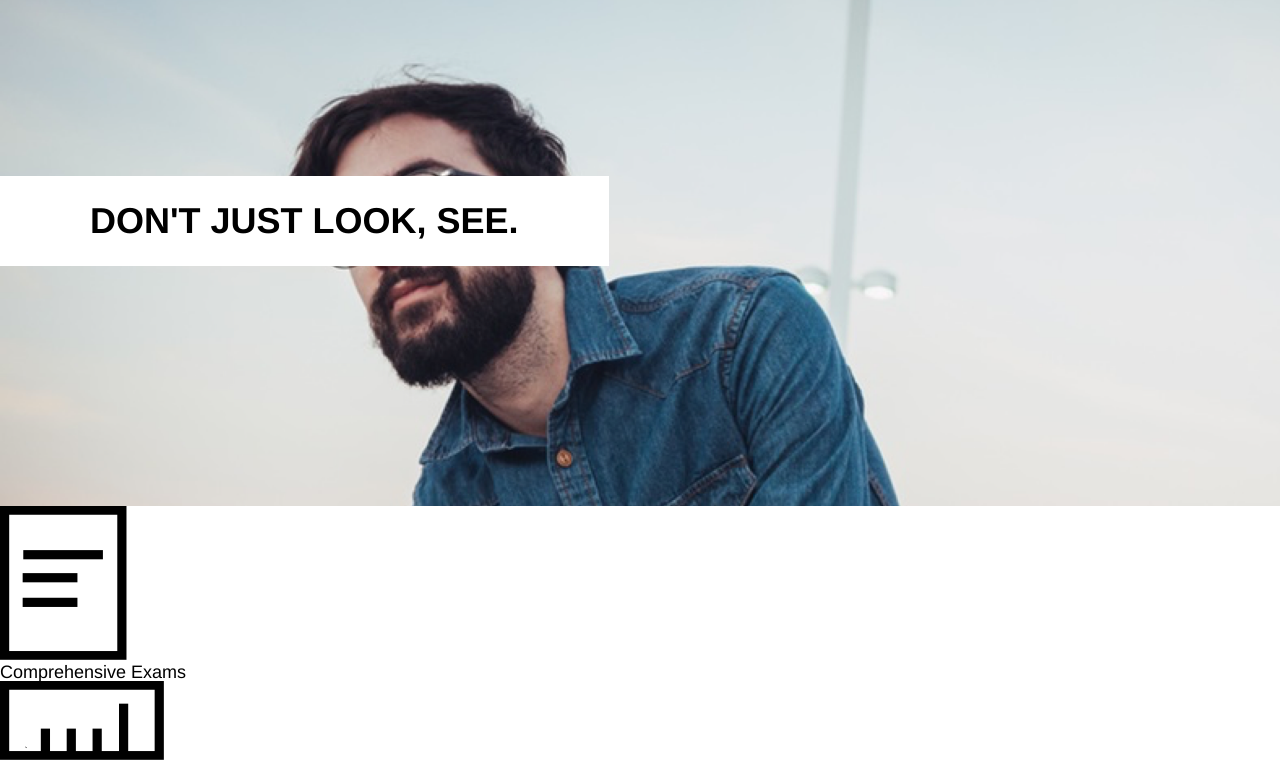
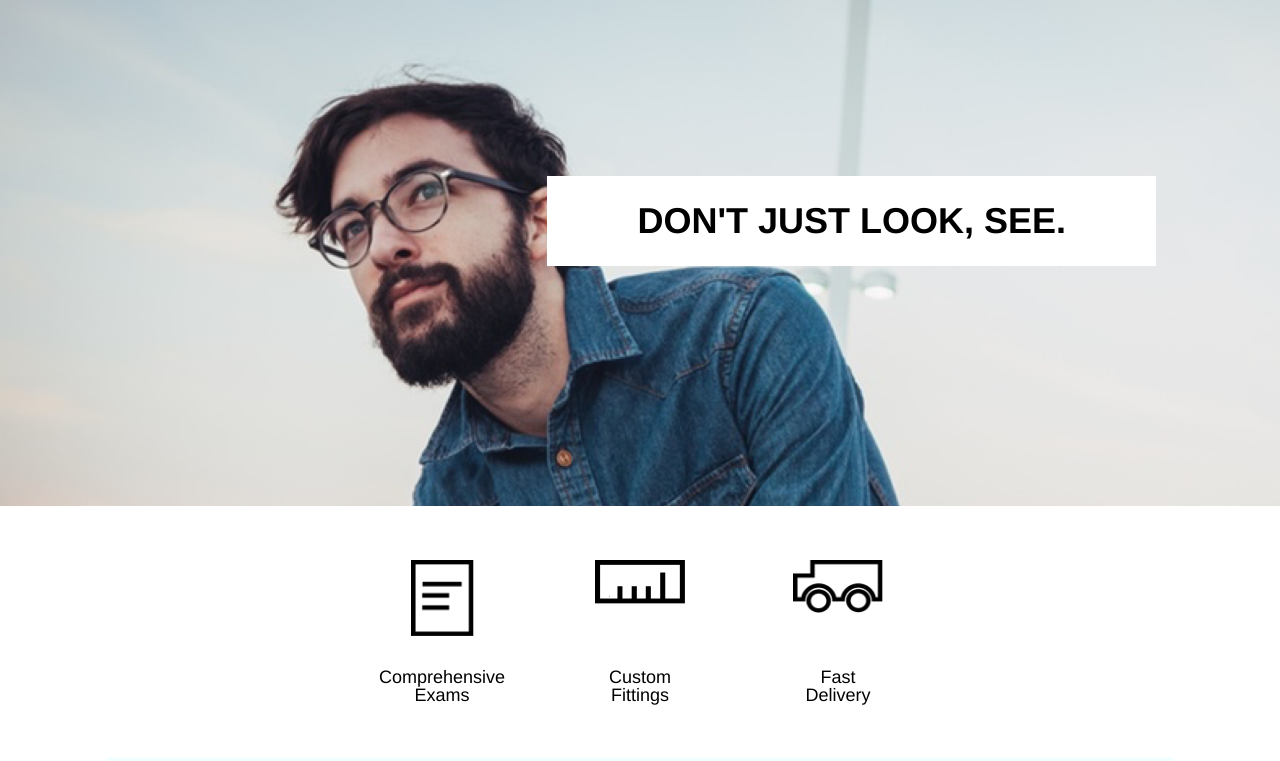
Before and after one commit to amarides/projects, a plain HTML site: page Tortoiseshell-Optics/index.html in a window 1280 px wide. Shown: the part 52-813 px from the top of the page. Drawn offline with Linux system fonts and the light colour scheme.

Commit message:
Add more html and css for optics site

```diff
--- a/Tortoiseshell-Optics/index.html
+++ b/Tortoiseshell-Optics/index.html
@@ -23,7 +23,7 @@
           <li>Menu</li>
         </ul>
       </nav>
-      <div class="flex">
+      <div class="flex container">
         <div class="headline">
           <h1>DON'T JUST LOOK, SEE.</h1>
         </div>
@@ -32,7 +32,7 @@
     <main>
       <section class="services">
         <figure class="service">
-          <img src="./resources/img/paper-icon.png">
+          <img src="./resources/img/paper-icon.png" class="paper-icon">
           <figcaption>Comprehensive Exams</figcaption>
         </figure>
         <figure class="service">
--- a/Tortoiseshell-Optics/resources/css/style.css
+++ b/Tortoiseshell-Optics/resources/css/style.css
@@ -31,10 +31,7 @@ footer .logo {
 }
 .flex {
   display: flex;
-}
-.flex.container {
   justify-content: flex-end;
-  margin-right: -2rem;
 }
 .logo {
   height: 1.5rem;
@@ -50,11 +47,32 @@ footer .logo {
 }
 .headline {
   background-color: white;
-  position: relative;
-  top: 10rem;
+  margin-top: 10rem;
+  margin-right: -2rem;
+  padding: 1.5rem 5rem;
 }
 .headline h1 {
-  padding: 1.5rem 5rem;
   font-weight: bold;
   font-size: 2rem;
 }
+.services {
+  display: flex;
+  justify-content: center;
+}
+.service {
+    display: flex;
+    flex-direction: column;
+    justify-content: space-between;
+    align-items: center;
+    text-align: center;
+    margin: 3rem;
+    width: 5rem;
+    height: 8rem;
+}
+.service img {
+  width: 5rem;
+  margin-bottom: 1rem;
+}
+img.paper-icon {
+  width: 3.5rem;
+}
```
